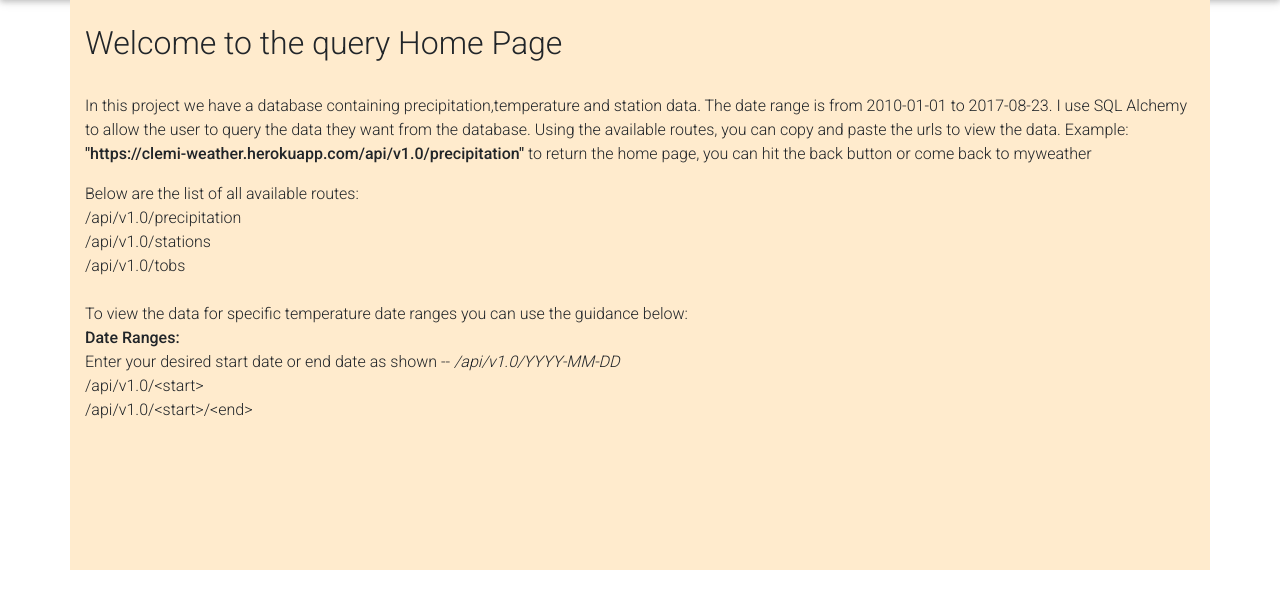
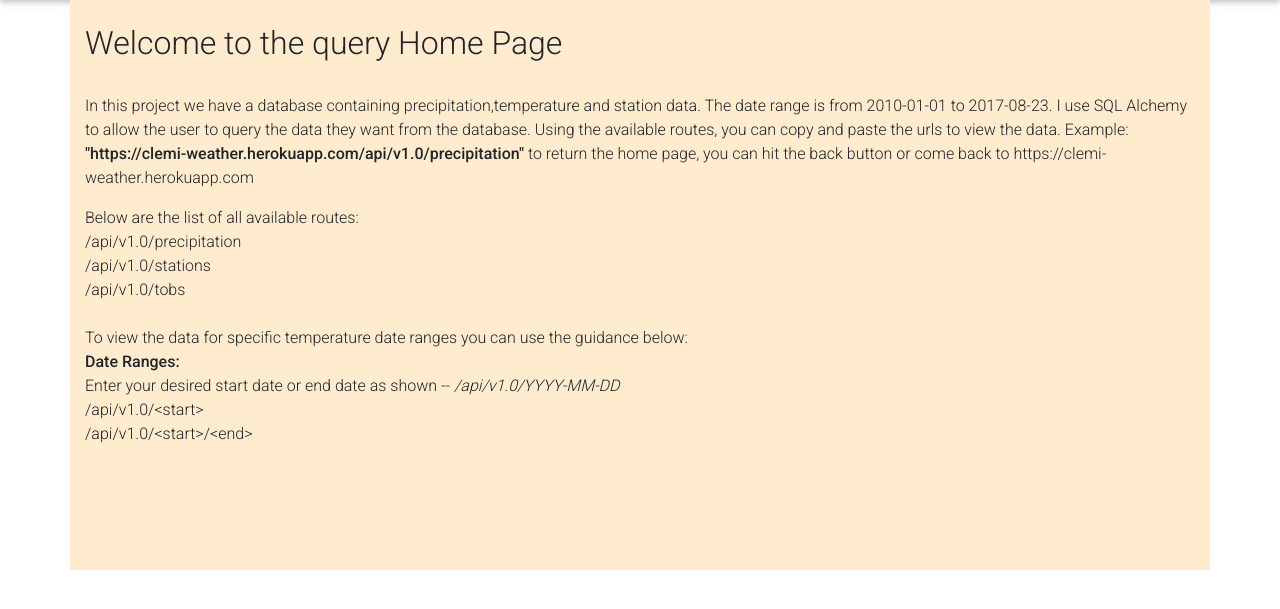
Before and after one commit to clemiblac/SQLAlchemy_building_routes, a Flask app: page / in a window 1280 px wide. Shown: the part 82-691 px from the top of the page. Run offline with Flask 2, Linux system fonts and the light colour scheme; some libraries are stand-ins or nearby versions.

Commit message:
updating home page

```diff
--- a/templates/index.html
+++ b/templates/index.html
@@ -65,7 +65,7 @@
                             Using the available routes, you can copy and paste the urls to view the data.
                             Example: <strong>"https://clemi-weather.herokuapp.com/api/v1.0/precipitation"</strong>
 
-                            to return the home page, you can hit the back button or come back to myweather
+                            to return the home page, you can hit the back button or come back to https://clemi-weather.herokuapp.com
                          </p>
                         <p>
 
```
